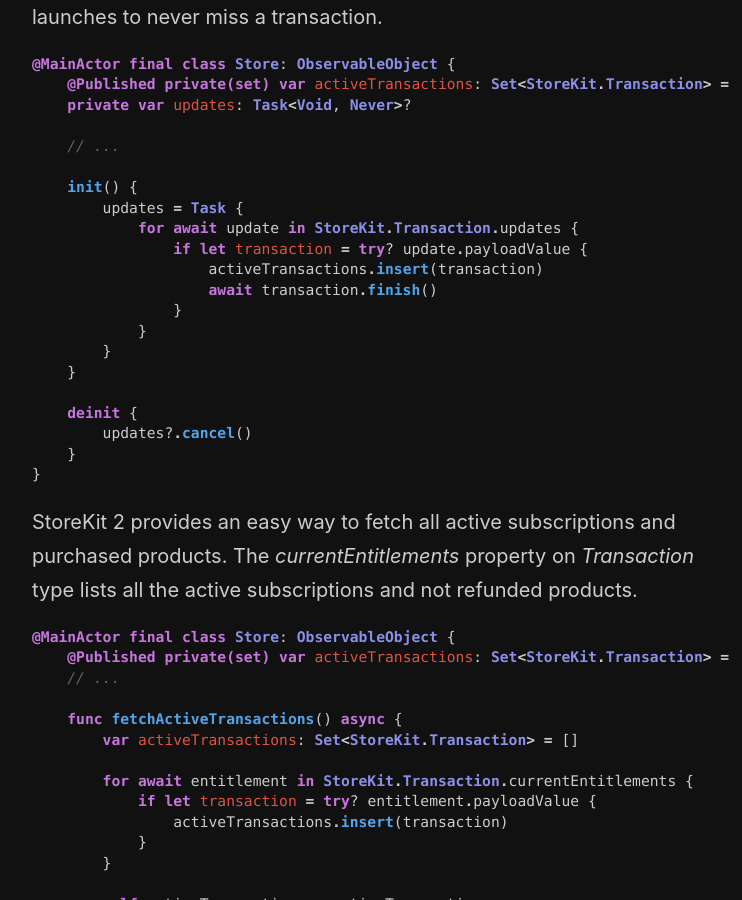
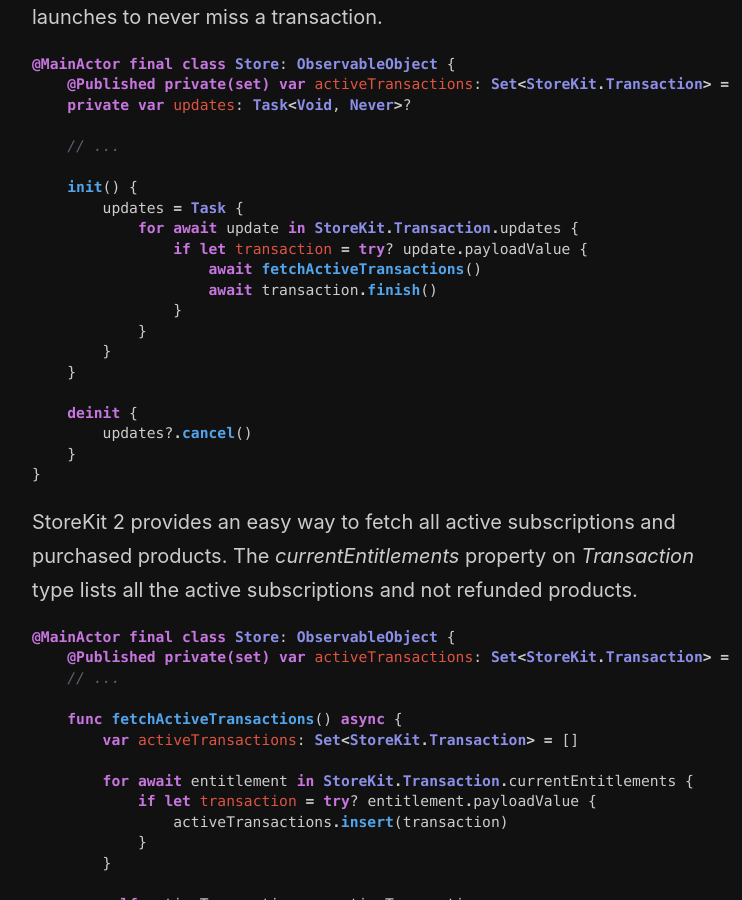
Before and after one commit to mecid/mecid.github.io, a Jekyll site: the page built from _posts/2023-08-01-mastering-storekit2.md, in a window 1280 px wide and 900 px high, scrolled down 4600 px. Shown: the whole window, without its empty margins (258-1000 px from the left). Built offline with Jekyll 4.4.1, drawn with Linux system fonts in a browser that asks for light colours.

Commit message:
example fixed in mastering storekit2 post

```diff
--- a/_posts/2023-08-01-mastering-storekit2.md
+++ b/_posts/2023-08-01-mastering-storekit2.md
@@ -157,7 +157,7 @@
         updates = Task {
             for await update in StoreKit.Transaction.updates {
                 if let transaction = try? update.payloadValue {
-                    activeTransactions.insert(transaction)
+                    await fetchActiveTransactions()
                     await transaction.finish()
                 }
             }
```
